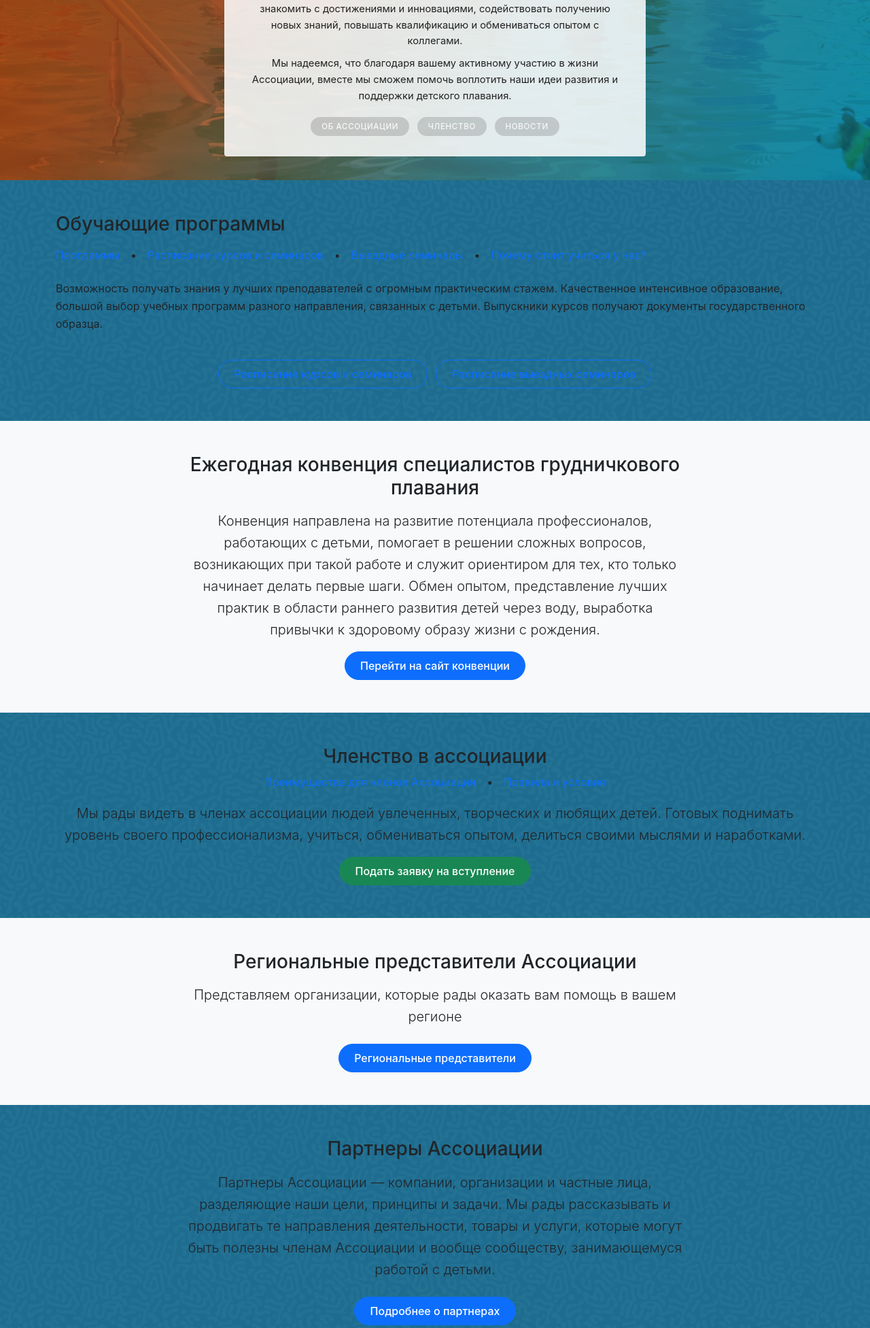
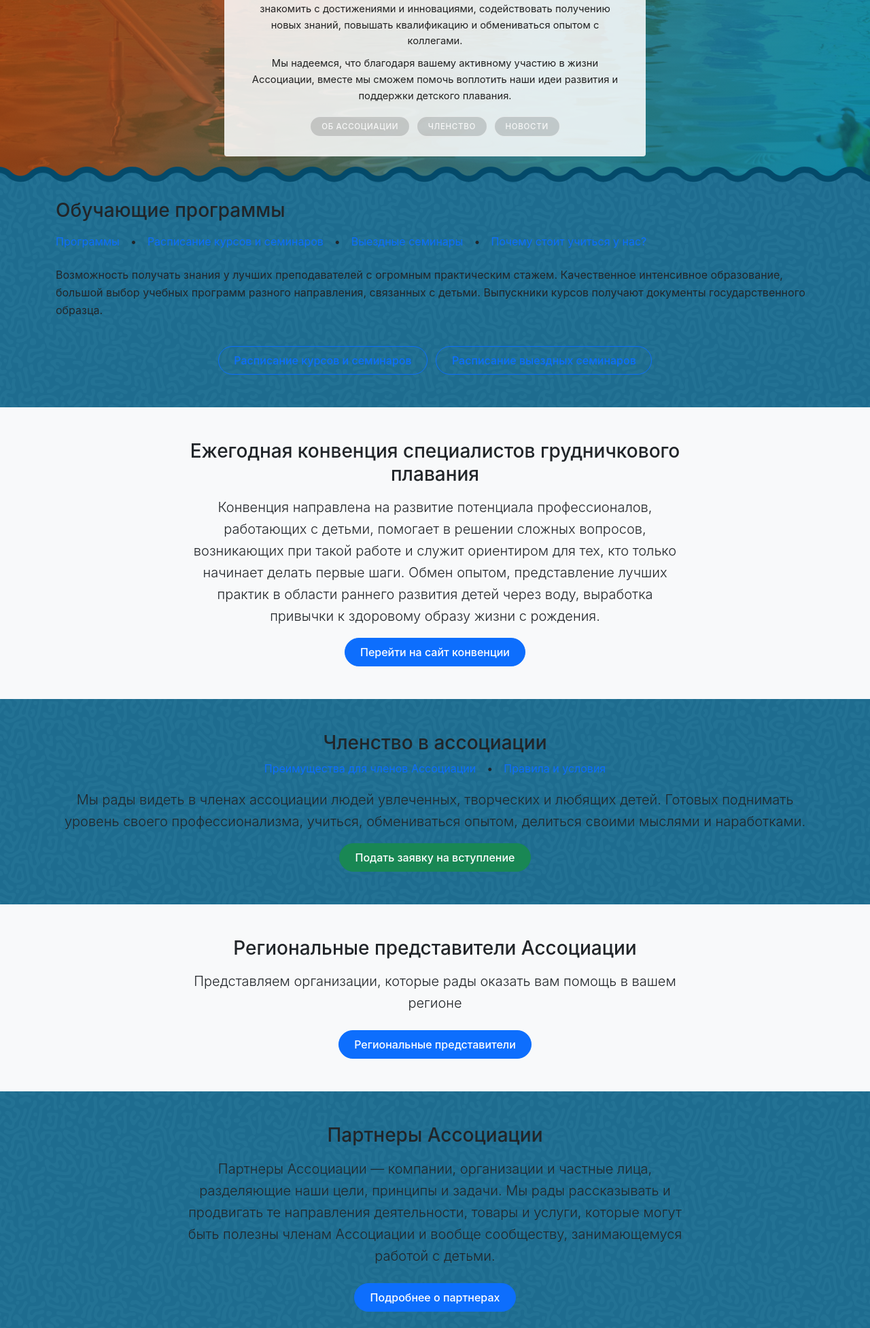
Before and after one commit to andrlubimov/_site_, a Django app: page / in a window 1280 px wide. Shown: the part 363-2316 px from the top of the page at 68% size. Run offline with Django 4.2, Linux system fonts and the light colour scheme; data that the repository does not hold is empty.

Commit message:
Fix background.png overlay: move to main with -20px top overlap
Co-authored-by: andrlubimov <34232233+andrlubimov@users.noreply.github.com>

```diff
--- a/static/css/style.css
+++ b/static/css/style.css
@@ -8,9 +8,16 @@
 body {
     font-family: -apple-system, BlinkMacSystemFont, "Segoe UI", Roboto, "Helvetica Neue", Arial, sans-serif;
     line-height: 1.6;
+    background-color: #1a7b94;
+}
+
+main {
     background-image: url('../background.png');
     background-repeat: repeat;
     background-size: auto;
+    background-position: left top;
+    position: relative;
+    margin-top: -20px;
 }
 
 /* ============================================================
```
